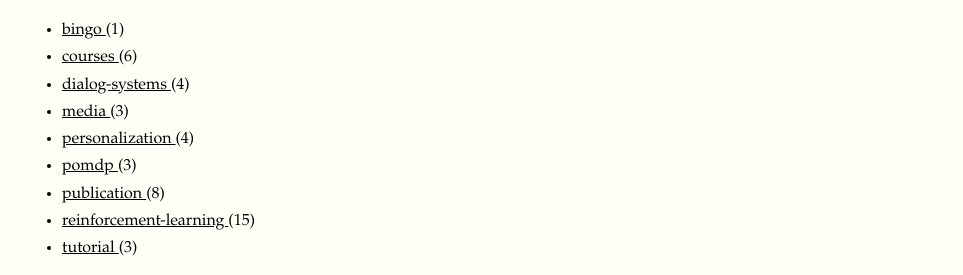
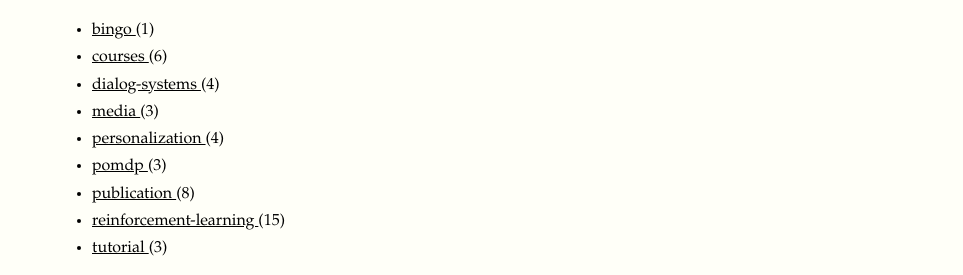
Before and after one commit to florisdenhengst/florisdenhengst.github.io, a plain HTML site: page tags/index.html in a window 1280 px wide. Shown: the part 130-405 px from the top of the page, without its empty margins (158-1121 px from the left). Drawn offline with nearby package versions, Linux system fonts and the light colour scheme; some packages are replaced by stand-ins of ours.

Commit message:
rebuilding site Tue Apr 30 13:23:08 CEST 2024

```diff
--- a/css/style.css
+++ b/css/style.css
@@ -81,7 +81,7 @@ body p {
     padding-left: 20px;
 }
 body ul {
-    padding-left: 30px;
+    padding-left: 60px;
 }
 blockquote {
   background: #f9f9f9;
```
